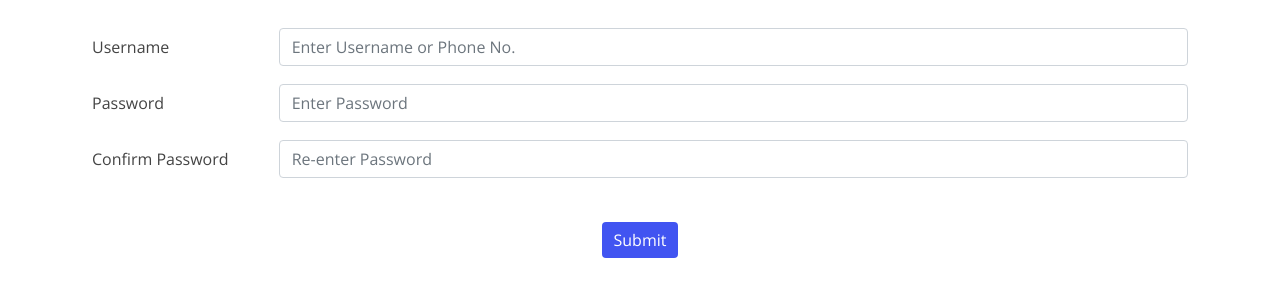
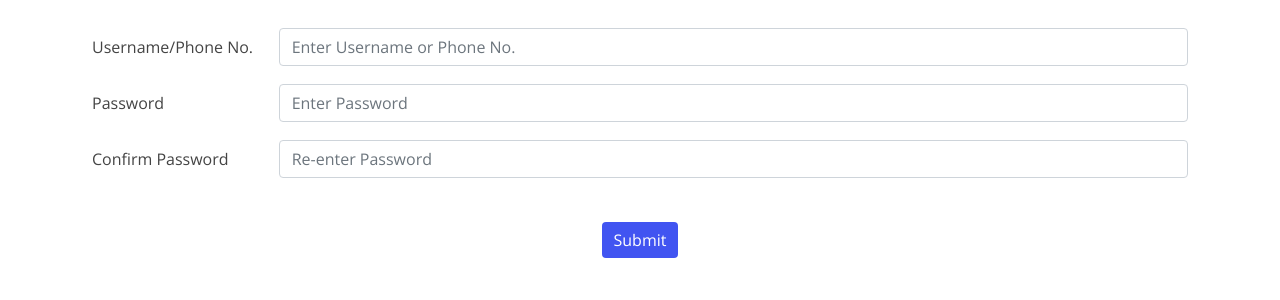
Before and after one commit to GuneetTalwar/meditag-live, a Django app: page /register/ in a window 1280 px wide. Shown: the part 224-524 px from the top of the page. Run offline with Django 3.2, Linux system fonts and the light colour scheme; some libraries are stand-ins or nearby versions.

Commit message:
Update register.html

```diff
--- a/templates/basic_qr/register.html
+++ b/templates/basic_qr/register.html
@@ -10,7 +10,7 @@
         {% csrf_token %}
 
         <div class="form-group row" style="margin-top: 18px; margin-bottom: 18px;">
-          <label for="staticEmail" class="col-sm-2 col-form-label">Username</label>
+          <label for="staticEmail" class="col-sm-2 col-form-label">Username/Phone No.</label>
           <div class="col-sm-10">
         <input  class="form-control" type="text" name="username" placeholder="Enter Username or Phone No." class="form-control">
 
```
